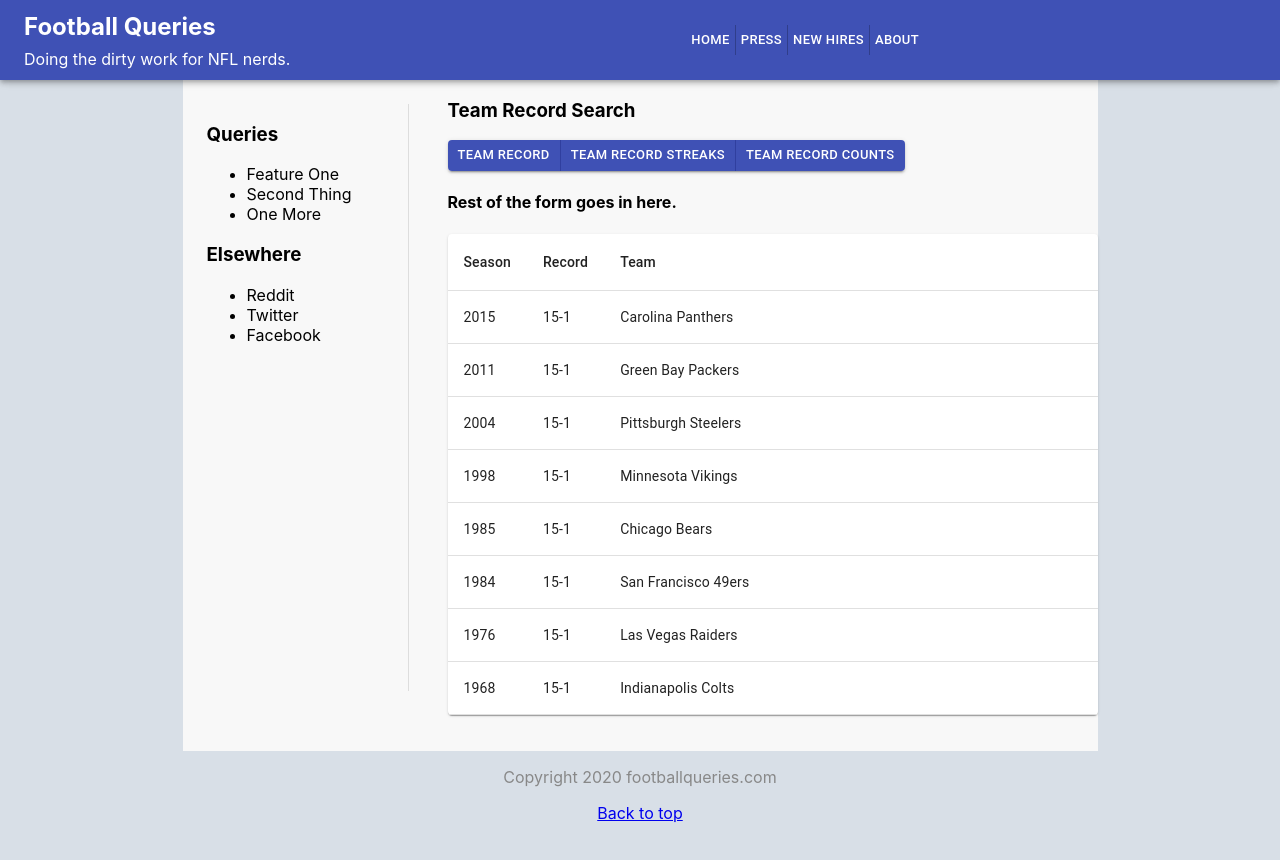
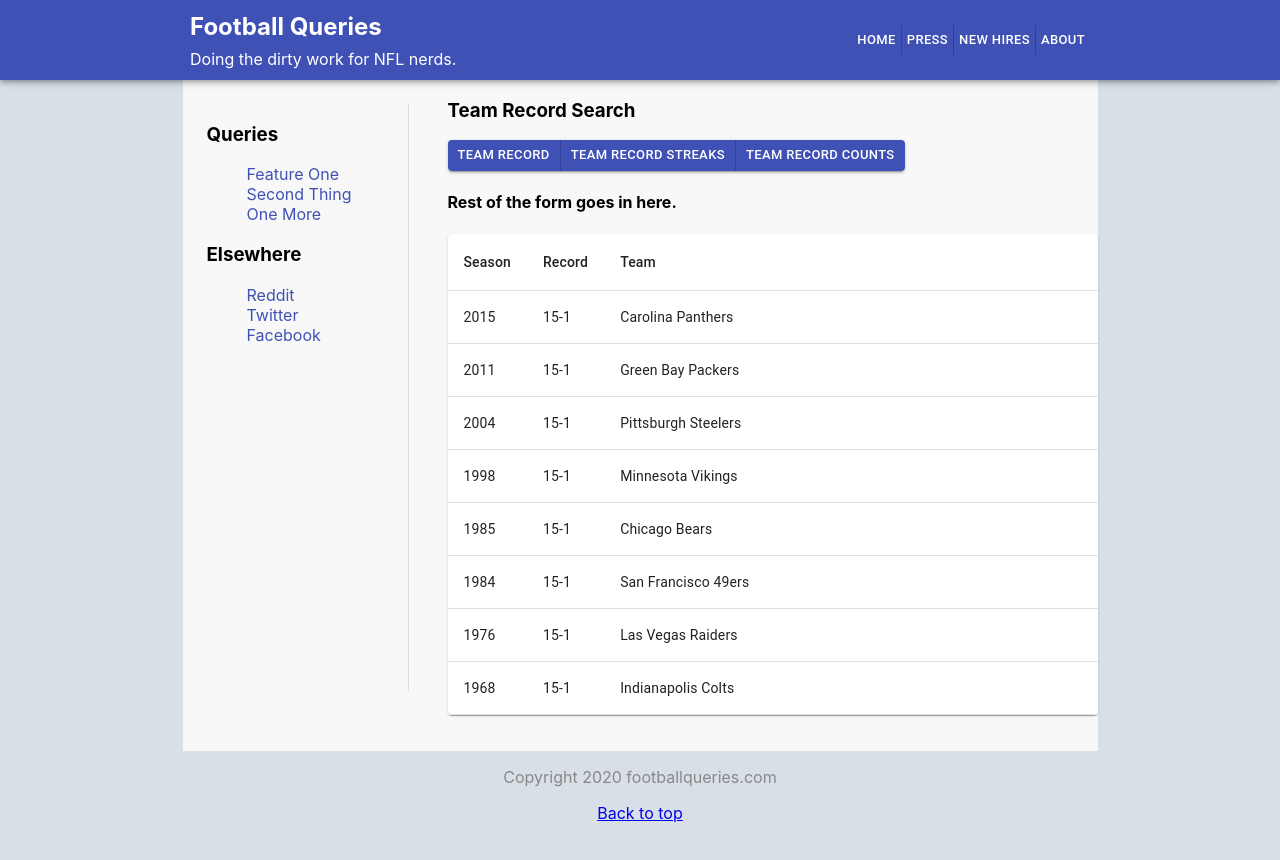
Before and after one commit to ogrotten/fbq, a React (Create React App) app: page / in a window 1280 px wide. Shown: the top 860 px of the page. Built offline with nearby package versions, Linux system fonts and the light colour scheme.

Commit message:
links and header cleanup.

```diff
--- a/src/App.styles.scss
+++ b/src/App.styles.scss
@@ -6,7 +6,7 @@
 	justify-content: space-between;
 	align-items: center;
 	width: 900px;
-	margin: auto 0;
+	margin: auto;
 	.logo {
 		display: flex;
 		flex-direction: column;
@@ -24,6 +24,9 @@
 .sidebar {
 	border-right: 1px solid #dddddd;
 	margin: 24px;
+	ul {
+		list-style-type: none;
+	}
 }
 
 .footer {
--- a/src/components/Sidebar/index.jsx
+++ b/src/components/Sidebar/index.jsx
@@ -1,37 +1,33 @@
 import React from "react";
 
-import {
-	Button,
-	ButtonGroup,
-	Card,
-	Divider,
-	Grid,
-	List,
-	ListItem,
-	Menu,
-	Paper,
-	Table,
-	TableHead,
-	TableBody,
-	TableCell,
-	TableRow,
-	Typography,
-} from "@material-ui/core";
+import { Link } from "@material-ui/core";
 
 export const Sidebar = () => {
 	return (
 		<div className="sidebar">
 			<h3>Queries</h3>
 			<ul>
-				<li>Feature One</li>
-				<li>Second Thing</li>
-				<li>One More</li>
+				<li>
+					<Link>Feature One</Link>
+				</li>
+				<li>
+					<Link>Second Thing</Link>
+				</li>
+				<li>
+					<Link>One More</Link>
+				</li>
 			</ul>
 			<h3>Elsewhere</h3>
 			<ul>
-				<li>Reddit</li>
-				<li>Twitter</li>
-				<li>Facebook</li>
+				<li>
+					<Link>Reddit</Link>
+				</li>
+				<li>
+					<Link>Twitter</Link>
+				</li>
+				<li>
+					<Link>Facebook</Link>
+				</li>
 			</ul>
 		</div>
 	);
```
